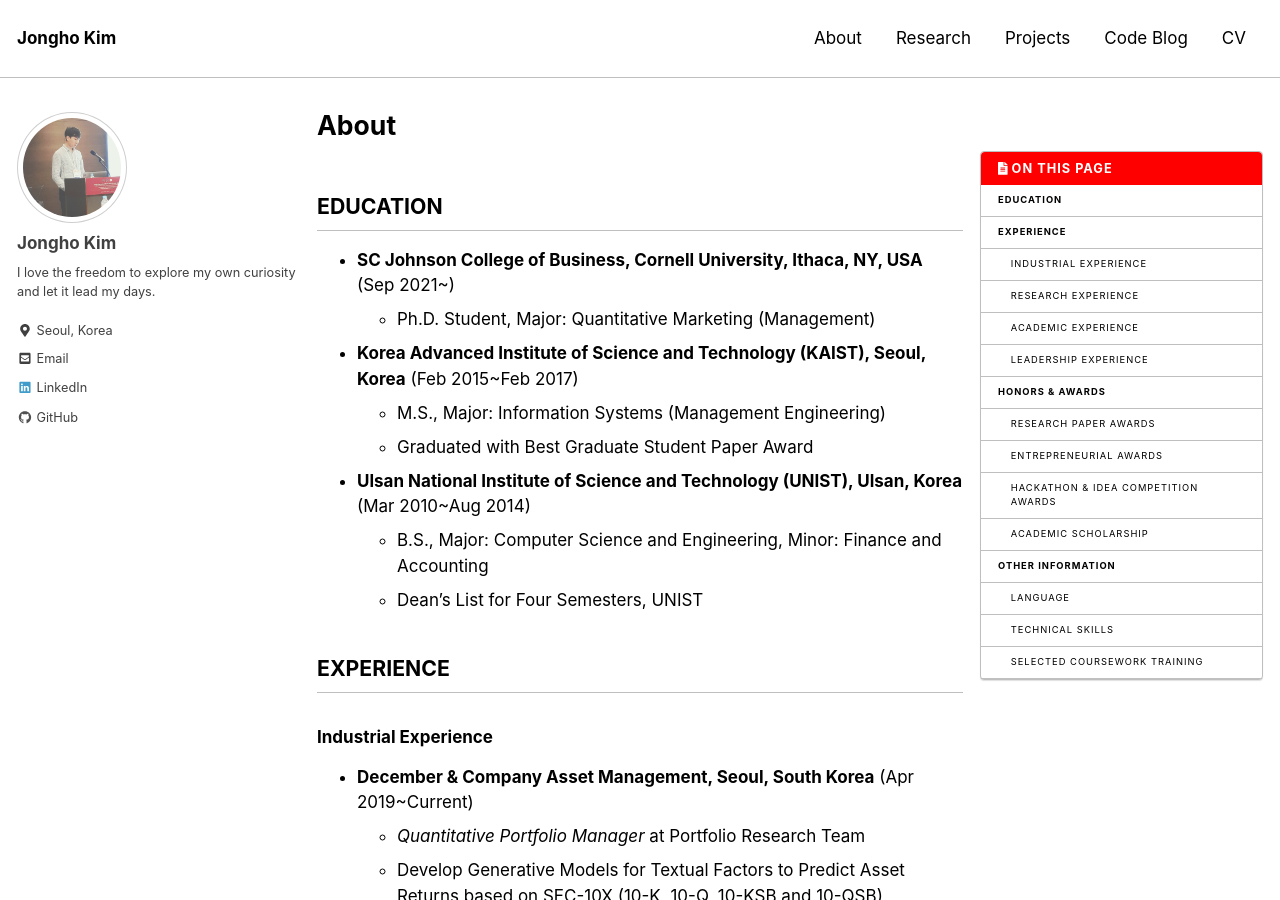
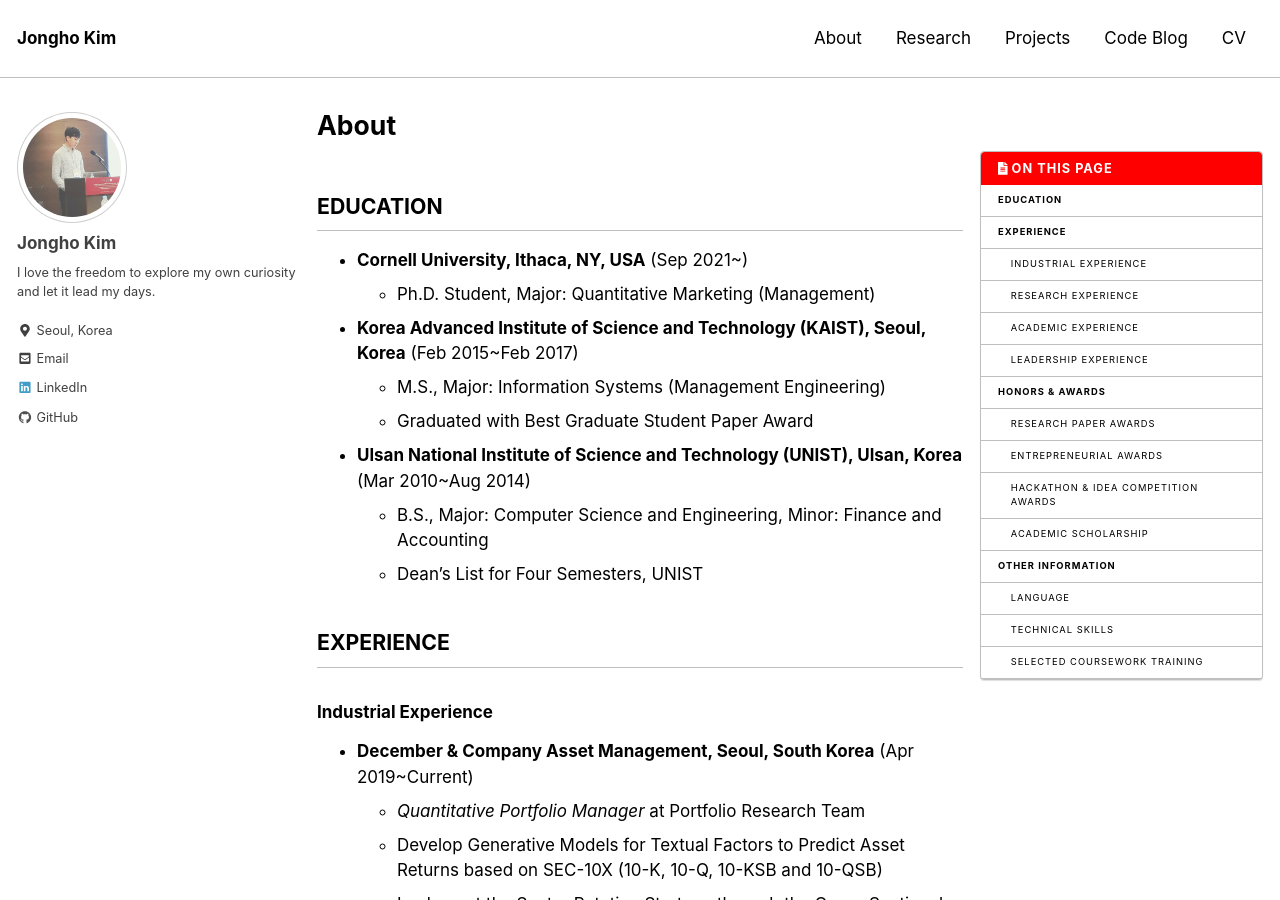
Before and after one commit to jonghkim/jonghkim.github.io, a Jekyll site: the page built from _pages/about.md, in a window 1280 px wide and 900 px high. Built offline with Jekyll 4.4.1, drawn with Linux system fonts in a browser that asks for light colours; nearby versions of some CDN libraries.

Commit message:
edu updated

```diff
--- a/_pages/about.md
+++ b/_pages/about.md
@@ -7,7 +7,7 @@ author_profile: true
 last_modified_at: 2019-03-19
 ---
 ## EDUCATION
-- **SC Johnson College of Business, Cornell University, Ithaca, NY, USA** (Sep 2021~)
+- **Cornell University, Ithaca, NY, USA** (Sep 2021~)
     - Ph.D. Student, Major: Quantitative Marketing (Management)
 - **Korea Advanced Institute of Science and Technology (KAIST), Seoul, Korea** (Feb 2015~Feb 2017)
     - M.S., Major: Information Systems (Management Engineering)
```
